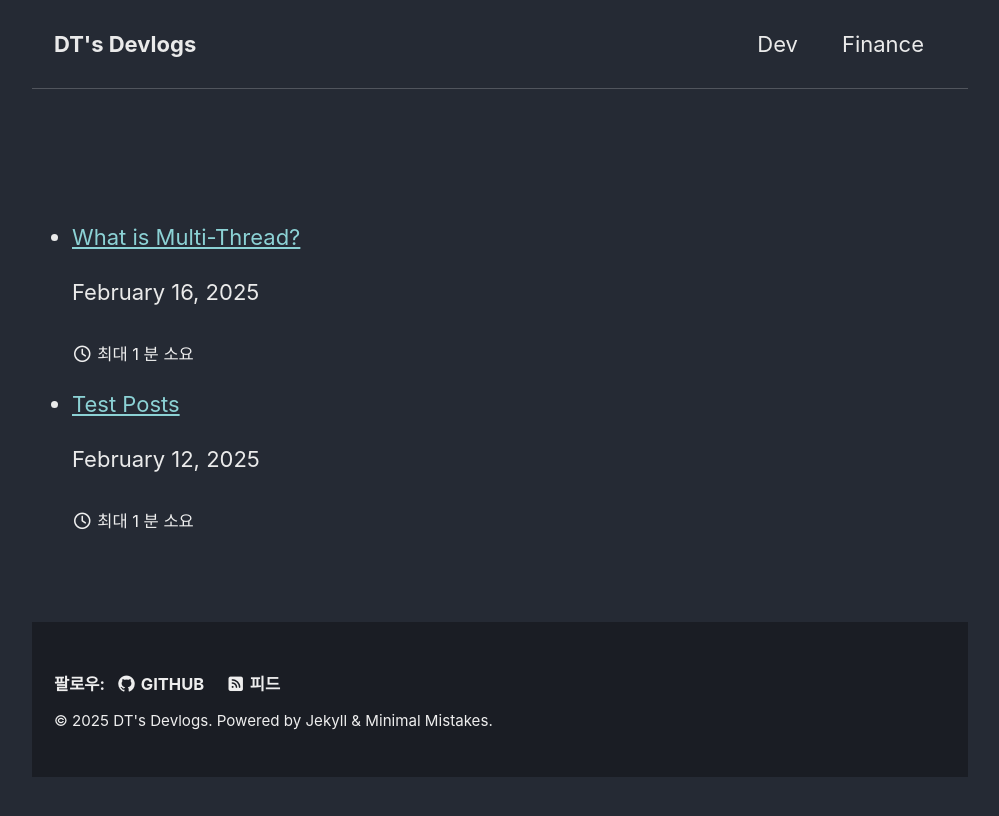
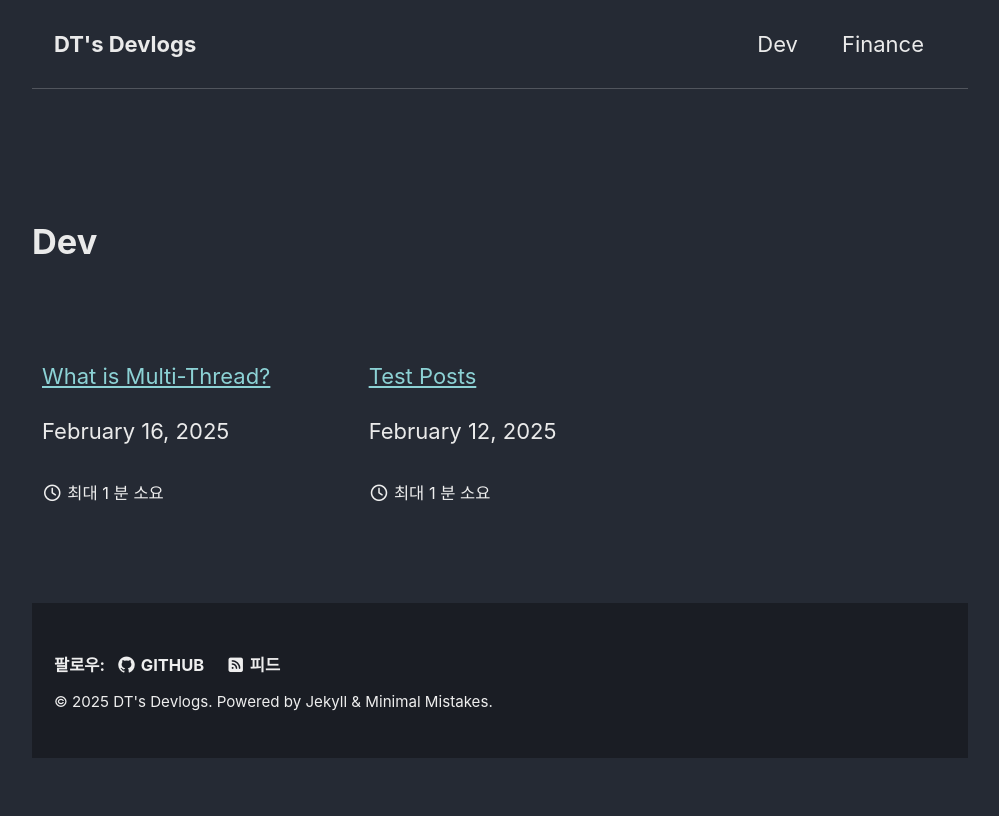
Before and after one commit to drache0311/drache0311.github.io, a Jekyll site: the page built from _pages/Dev.md, in a window 1280 px wide. Shown: the top 816 px of the page, without its empty margins (140-1139 px from the left). Built offline with Jekyll 4.4.1, drawn with Linux system fonts in a browser that asks for light colours; cached includes are drawn as plain includes.

Commit message:
Layout posts grid

```diff
--- /dev/null
+++ b/_layouts/posts-grid.html
@@ -0,0 +1,7 @@
+---
+layout: default
+---
+
+<main id="posts-grid" role="main" class="posts-grid">
+  {{ content }}
+</main>
--- a/_pages/Dev.md
+++ b/_pages/Dev.md
@@ -1,21 +1,24 @@
 ---
 title: "Dev"
-layout: default
+layout: posts-grid
 permalink: /dev/
 classes: wide
 category: dev
 ---
 
-<ul>
-    {% for post in site.posts %}
-        {% if post.categories contains page.category %}
-            <li>
-                <a href="{{ post.url | relative_url }}">{{ post.title }}</a>
-                <div>
-                    <p>{{ post.date | date: "%B %d, %Y" }}</p>
-                    {% include page__meta.html %}
-                </div>
-            </li>
-        {% endif %}
-    {% endfor %}
-</ul>
+<section>
+    <h1>Dev</h1>
+    <section class="section__grid">
+        {% for post in site.posts %}
+            {% if post.categories contains page.category %}
+                <article class="article__grid">
+                    <a href="{{ post.url | relative_url }}">{{ post.title }}</a>
+                    <div>
+                        <p>{{ post.date | date: "%B %d, %Y" }}</p>
+                        {% include page__meta.html %}
+                    </div>
+                </article>
+            {% endif %}
+        {% endfor %}
+    </section>
+</section>
--- a/_sass/minimal-mistakes/_page.scss
+++ b/_sass/minimal-mistakes/_page.scss
@@ -35,6 +35,30 @@
 
     h1 {
       font-size: 1.363em;
+    }
+  }
+}
+
+/* ==========================================================================
+   GRID POSTS
+   ========================================================================== */
+
+.posts-grid {
+  display: flex;
+  flex-direction: column;
+
+  .section__grid {
+    display: grid;
+    gap: 2rem;
+    grid-template-columns: repeat(3, 1fr);
+    margin-top: 4rem;
+    justify-items: stretch;
+
+    .article__grid {
+      max-width: 320px;
+      border-radius: 12px;
+      border: 2px solid transparent;
+      padding: 8px;
     }
   }
 }
```
Also changed, not shown: _layouts/home.html (+0 -14 lines), _pages/Finance.md (+17 -21 lines).
